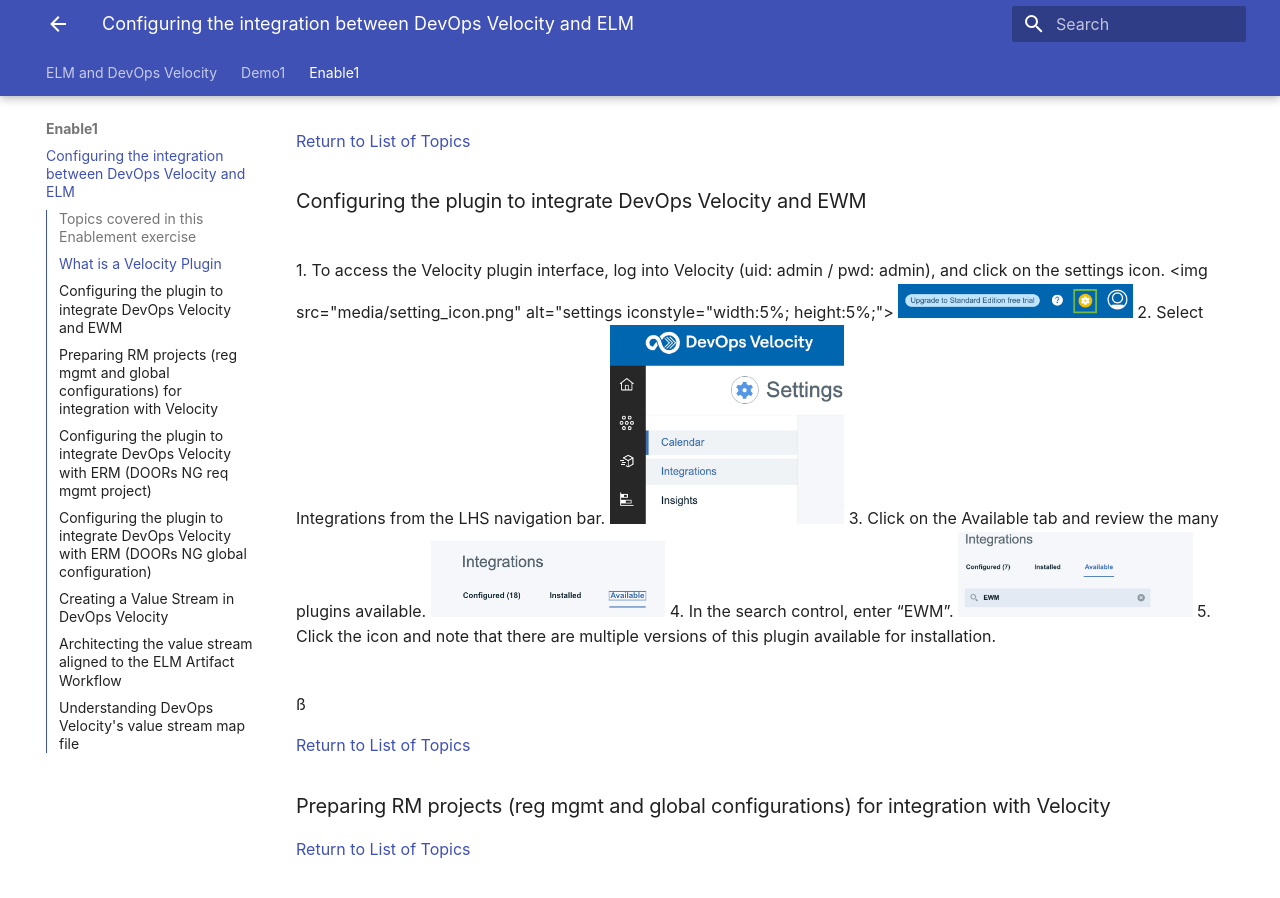
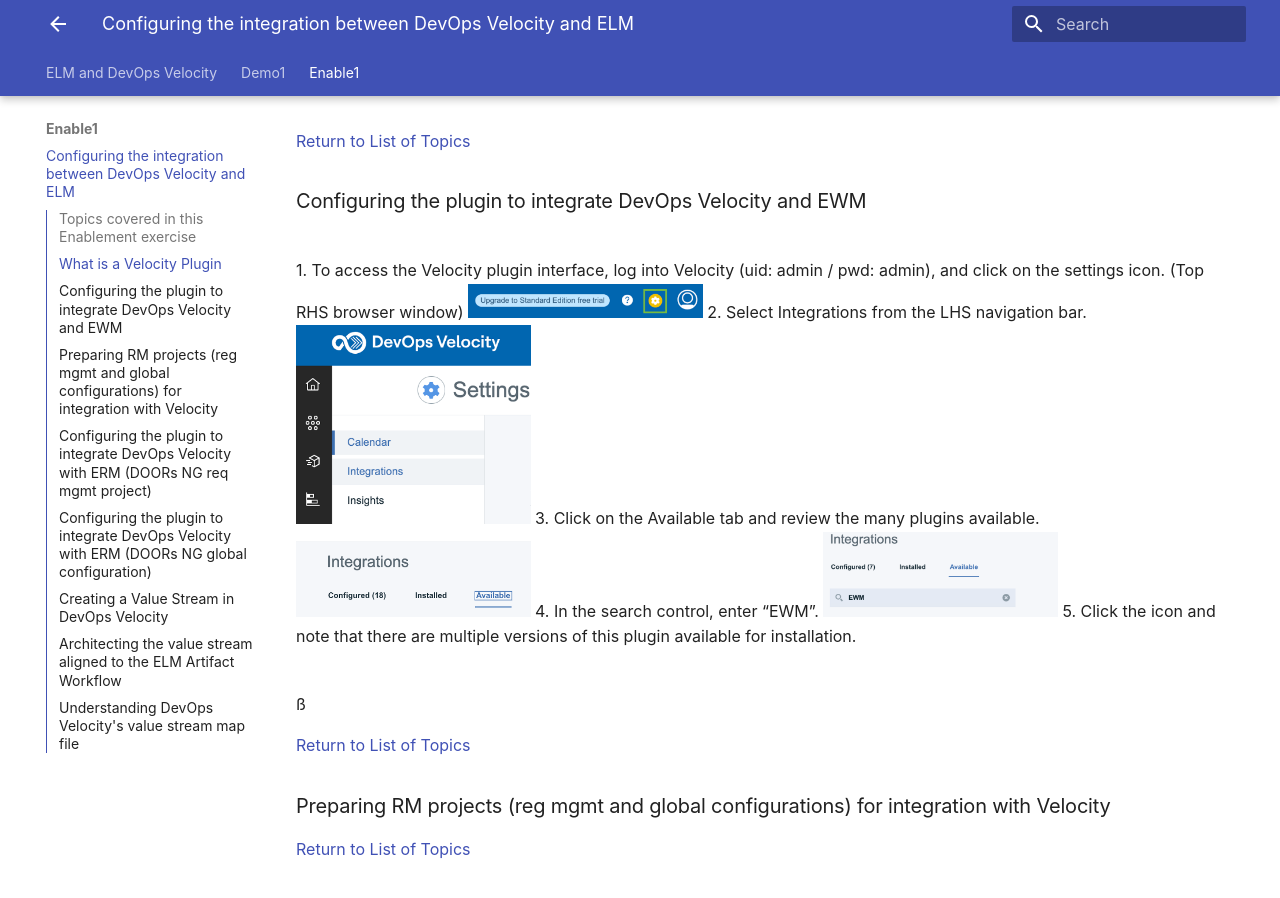
Before and after one commit to DevOpsAutomationLabs/ELM_Velocity, an MkDocs documentation site: the page built from docs/enable1/index.md, in a window 1280 px wide and 900 px high, scrolled down 1394 px. Built offline with MkDocs 1.6.1 and Material for MkDocs 9.7.7, drawn with Linux system fonts in a browser that asks for light colours.

Commit message:
Deal with images

```diff
--- a/docs/enable1/index.md
+++ b/docs/enable1/index.md
@@ -31,7 +31,7 @@
 
 ### Configuring the plugin to integrate DevOps Velocity and EWM
 <br/>
-1. To access the Velocity plugin interface, log into Velocity (uid: admin / pwd: admin), and click on the settings icon. <img src="media/setting_icon.png" alt="settings iconstyle="width:5%; height:5%;">
+1. To access the Velocity plugin interface, log into Velocity (uid: admin / pwd: admin), and click on the settings icon. (Top RHS browser window)
 <img src="media/settings_orientation.png" alt="settings icon orientation" style="width:25%; height:auto;">
 2. Select Integrations from the LHS navigation bar.
 <img src="media/integrations.png" alt="integrations orientation" style="width:25%; height:auto;">
```
Also changed, not shown: docs/enable1/media/setting_icon.png (deleted).
